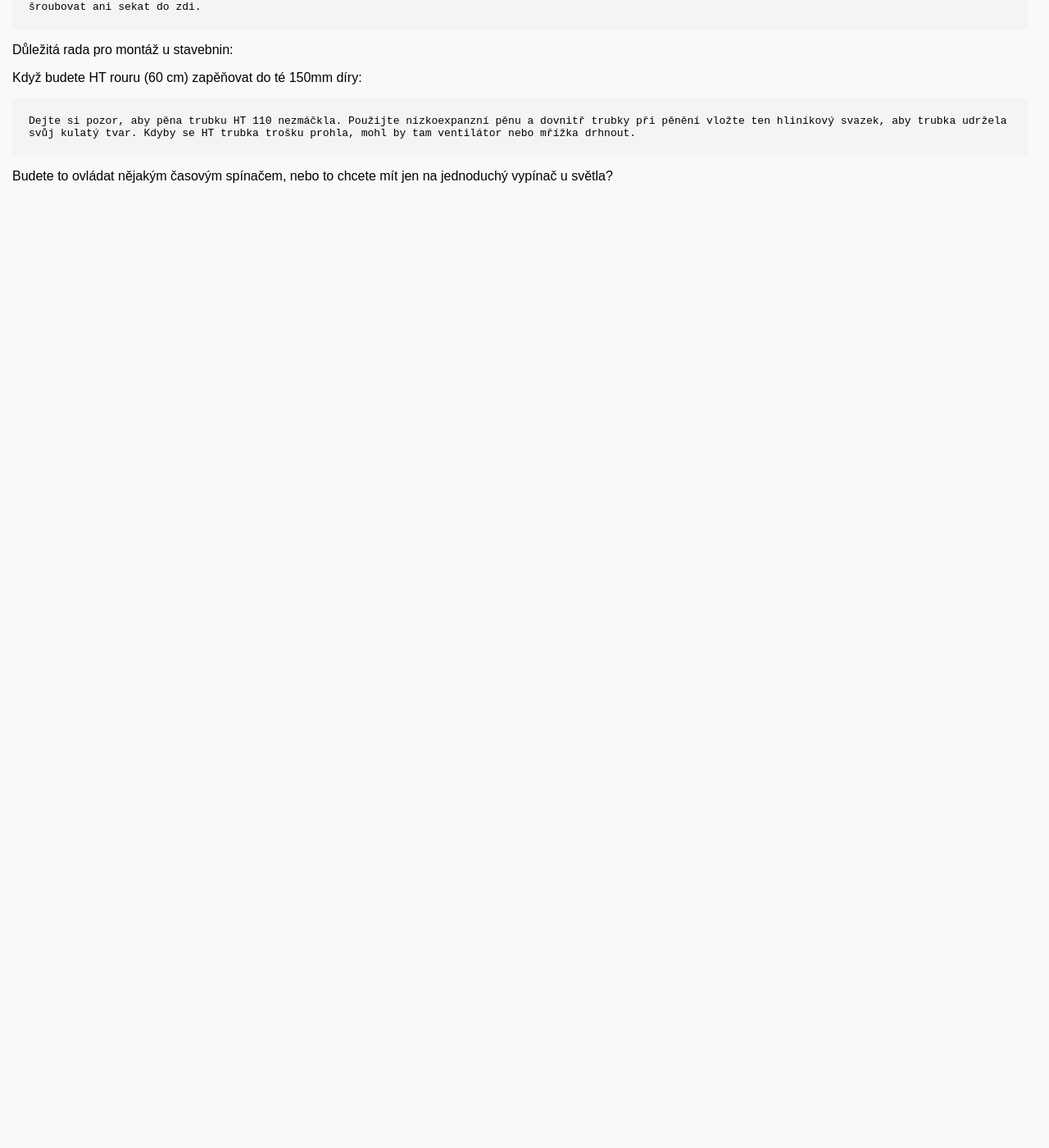
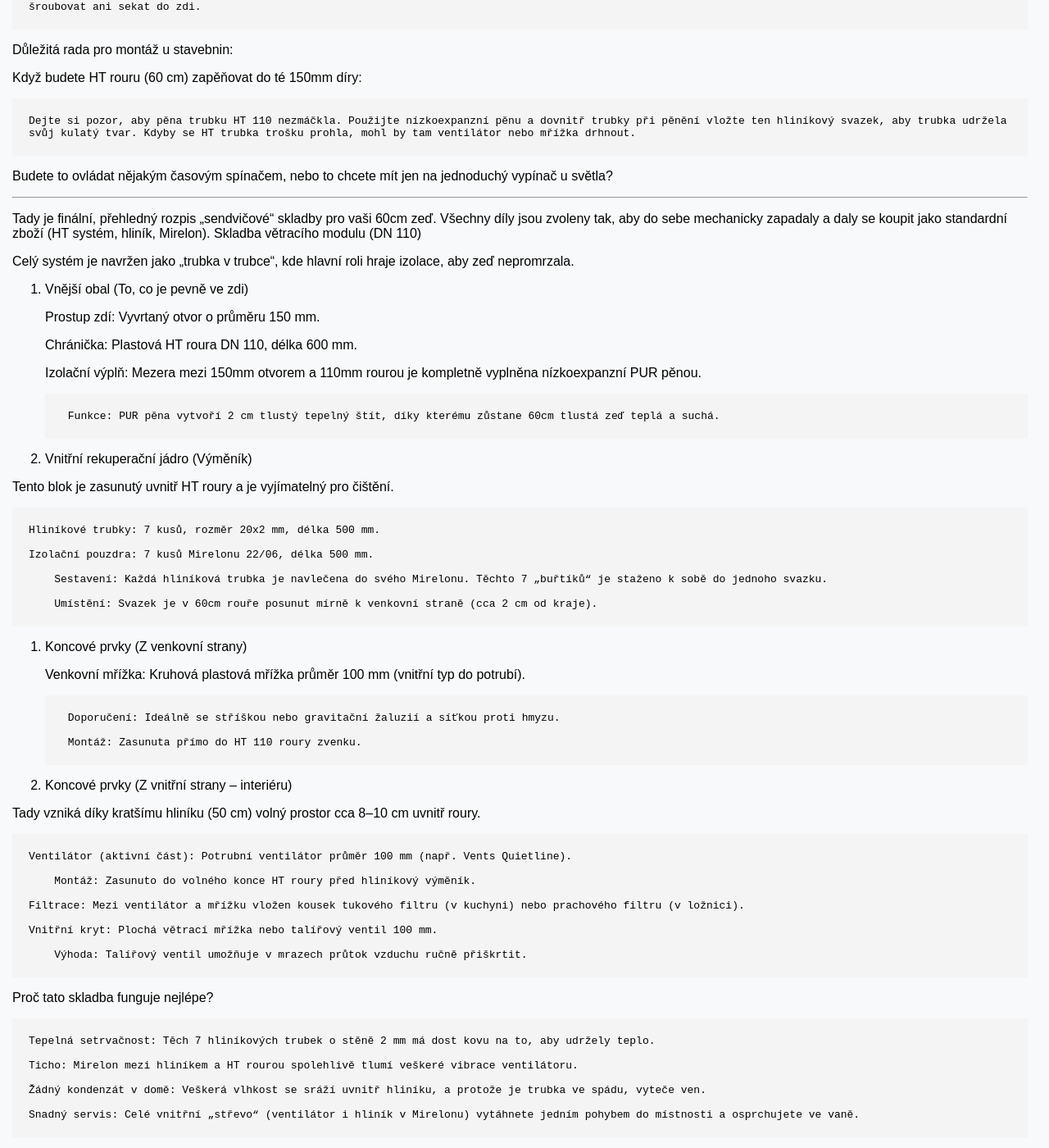
Before and after one commit to bedjan/bedjan.github.io, a Jekyll site: the page built from rekuperace.md, in a window 1280 px wide and 1400 px high, scrolled down 860 px. Shown: the whole window at 82% size. Built offline with Jekyll 4.4.1, drawn with Linux system fonts in a browser that asks for light colours; our own code applies the rules of GitHub Pages for plain Markdown files; before the commit the page ends 1100 px from its top, so only the background shows below that.

Commit message:
Update rekuperace.md

```diff
--- a/rekuperace.md
+++ b/rekuperace.md
@@ -50,3 +50,65 @@ Když budete HT rouru (60 cm) zapěňovat do té 150mm díry:
     Dejte si pozor, aby pěna trubku HT 110 nezmáčkla. Použijte nízkoexpanzní pěnu a dovnitř trubky při pěnění vložte ten hliníkový svazek, aby trubka udržela svůj kulatý tvar. Kdyby se HT trubka trošku prohla, mohl by tam ventilátor nebo mřížka drhnout.
 
 Budete to ovládat nějakým časovým spínačem, nebo to chcete mít jen na jednoduchý vypínač u světla?
+
+
+------------------------------------------
+
+
+Tady je finální, přehledný rozpis „sendvičové“ skladby pro vaši 60cm zeď. Všechny díly jsou zvoleny tak, aby do sebe mechanicky zapadaly a daly se koupit jako standardní zboží (HT systém, hliník, Mirelon).
+Skladba větracího modulu (DN 110)
+
+Celý systém je navržen jako „trubka v trubce“, kde hlavní roli hraje izolace, aby zeď nepromrzala.
+1. Vnější obal (To, co je pevně ve zdi)
+
+    Prostup zdí: Vyvrtaný otvor o průměru 150 mm.
+
+    Chránička: Plastová HT roura DN 110, délka 600 mm.
+
+    Izolační výplň: Mezera mezi 150mm otvorem a 110mm rourou je kompletně vyplněna nízkoexpanzní PUR pěnou.
+
+        Funkce: PUR pěna vytvoří 2 cm tlustý tepelný štít, díky kterému zůstane 60cm tlustá zeď teplá a suchá.
+
+2. Vnitřní rekuperační jádro (Výměník)
+
+Tento blok je zasunutý uvnitř HT roury a je vyjímatelný pro čištění.
+
+    Hliníkové trubky: 7 kusů, rozměr 20x2 mm, délka 500 mm.
+
+    Izolační pouzdra: 7 kusů Mirelonu 22/06, délka 500 mm.
+
+        Sestavení: Každá hliníková trubka je navlečena do svého Mirelonu. Těchto 7 „buřtíků“ je staženo k sobě do jednoho svazku.
+
+        Umístění: Svazek je v 60cm rouře posunut mírně k venkovní straně (cca 2 cm od kraje).
+
+3. Koncové prvky (Z venkovní strany)
+
+    Venkovní mřížka: Kruhová plastová mřížka průměr 100 mm (vnitřní typ do potrubí).
+
+        Doporučení: Ideálně se stříškou nebo gravitační žaluzií a síťkou proti hmyzu.
+
+        Montáž: Zasunuta přímo do HT 110 roury zvenku.
+
+4. Koncové prvky (Z vnitřní strany – interiéru)
+
+Tady vzniká díky kratšímu hliníku (50 cm) volný prostor cca 8–10 cm uvnitř roury.
+
+    Ventilátor (aktivní část): Potrubní ventilátor průměr 100 mm (např. Vents Quietline).
+
+        Montáž: Zasunuto do volného konce HT roury před hliníkový výměník.
+
+    Filtrace: Mezi ventilátor a mřížku vložen kousek tukového filtru (v kuchyni) nebo prachového filtru (v ložnici).
+
+    Vnitřní kryt: Plochá větrací mřížka nebo talířový ventil 100 mm.
+
+        Výhoda: Talířový ventil umožňuje v mrazech průtok vzduchu ručně přiškrtit.
+
+Proč tato skladba funguje nejlépe?
+
+    Tepelná setrvačnost: Těch 7 hliníkových trubek o stěně 2 mm má dost kovu na to, aby udržely teplo.
+
+    Ticho: Mirelon mezi hliníkem a HT rourou spolehlivě tlumí veškeré vibrace ventilátoru.
+
+    Žádný kondenzát v domě: Veškerá vlhkost se sráží uvnitř hliníku, a protože je trubka ve spádu, vyteče ven.
+
+    Snadný servis: Celé vnitřní „střevo“ (ventilátor i hliník v Mirelonu) vytáhnete jedním pohybem do místnosti a osprchujete ve vaně.
```
